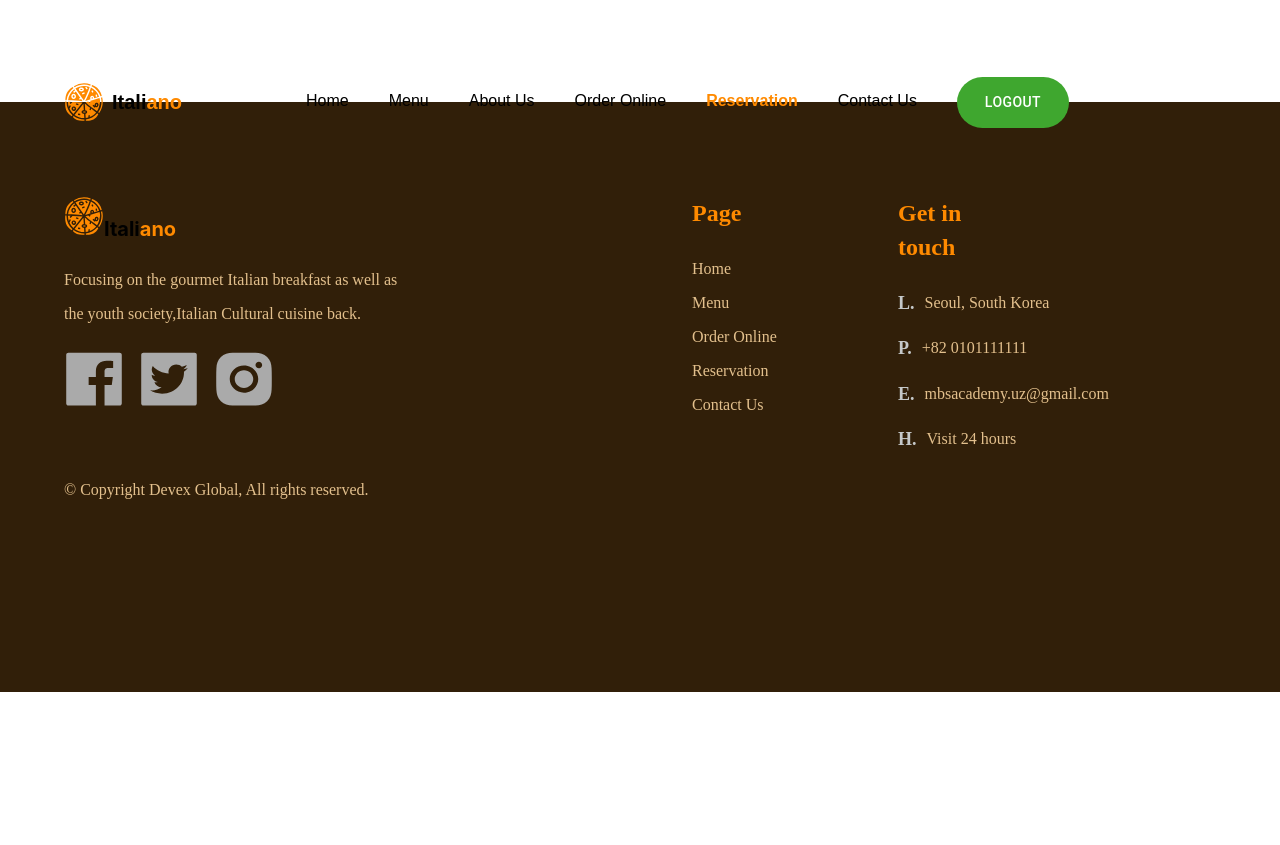
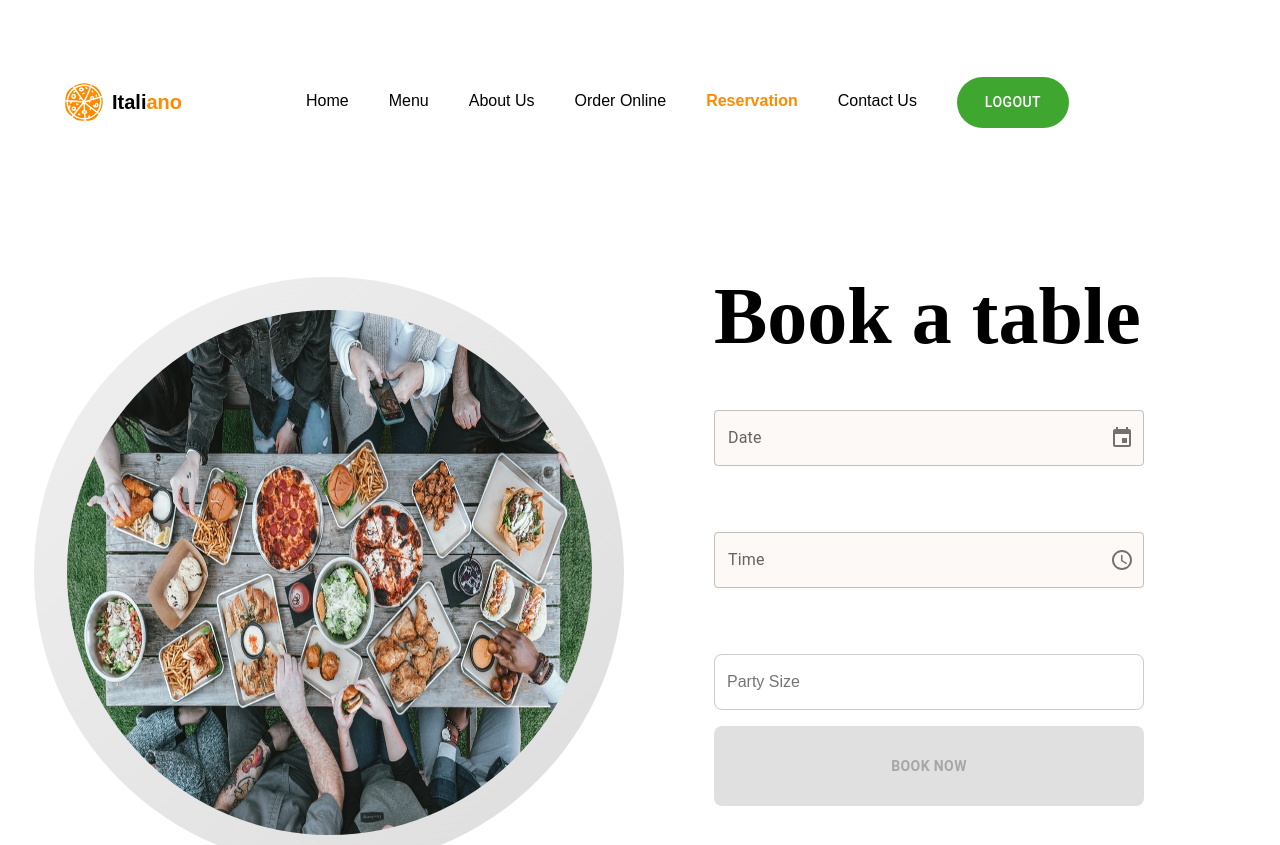
Before and after one commit to WilliamIsmoilov/italiano-react, a React (Vite) app: page /reservation in a window 1280 px wide. Shown: the top 845 px of the page. Before the commit the page ends 800 px from the top, so only its background shows below. Built offline with nearby package versions, Linux system fonts and the light colour scheme.

Commit message:
feat: reservation page created

```diff
--- a/src/App.tsx
+++ b/src/App.tsx
@@ -21,7 +21,7 @@ function App() {
         <Route path="/menu" element={<MenuPage />} />
         <Route path="/aboutUs" element={<AboutPage />} />
         <Route path="/orderOnline" element={<OrderOnlinePage />} />
-        <Route path="/reservation" element={<ReservationPage />} />
+        <Route path="/reservation/*" element={<ReservationPage />} />
         <Route path="/contactUs" element={<ContactUsPage />} />
      </Routes>
      <Footer/>
--- /dev/null
+++ b/src/css/reservation.css
@@ -0,0 +1,64 @@
+.reservation {
+  width: 100%;
+  height: auto;
+  margin-top: 100px;
+}
+
+.reservation .reservation-frame {
+  width: 100%;
+  height: 824px;
+  display: flex;
+  flex-direction: row;
+  margin-top: 100px;
+}
+
+.reservation .reservation-frame .reservation-section {
+  display: flex;
+  width: 1200px;
+  height: 824px;
+  flex-direction: row;
+}
+
+.reservation .reservation-frame .reservation-section .reservation-img {
+  width: 550px;
+  height: 800px;
+}
+
+.reservation .reservation-frame .reservation-section .table-order {
+  width: 475px;
+  height: 600px;
+  margin-top: 70px;
+  display: flex;
+  margin-left: 100px;
+}
+
+.reservation
+  .reservation-frame
+  .reservation-section
+  .reservation-img
+  .circle-wrapper {
+  width: 590px;
+  height: 590px;
+  border-radius: 50%;
+  background: linear-gradient(135deg, #f0f0f0, #ddd); /* Gradient border */
+  display: flex;
+  align-items: center;
+  justify-content: center;
+  margin-top: 75px;
+  margin-left: -30px;
+}
+
+.reservation .reservation-frame .reservation-section .table-order .book-title {
+  width: 475px;
+  height: 88px;
+  top: 283px;
+  angle: 0 deg;
+  opacity: 1;
+  font-family: Tinos;
+  font-weight: 700;
+  font-style: Bold;
+  font-size: 80px;
+  leading-trim: NONE;
+  line-height: 110.00000000000001%;
+  letter-spacing: 0%;
+}
--- a/src/routes/reservation/Booking.tsx
+++ b/src/routes/reservation/Booking.tsx
@@ -1,3 +1,130 @@
+import {  Box, Container, Stack } from "@mui/material";
+import type { Dayjs } from 'dayjs';
+
+import React, { useState } from 'react';
+import {  Button, FormControl } from '@mui/material';
+import { LocalizationProvider } from '@mui/x-date-pickers/LocalizationProvider';
+import { DatePicker, TimePicker } from '@mui/x-date-pickers';
+import { AdapterDayjs } from '@mui/x-date-pickers/AdapterDayjs';
+import { useNavigate } from 'react-router-dom';
+
 export default function BookingForm(){
+  const [date, setDate] = useState<Dayjs | null>(null);
+  const [time, setTime] = useState<Dayjs | null>(null);
+  const [partySize, setPartySize] = useState('');
 
+const navigate = useNavigate();
+
+   const handleOrder = () => {
+    if(date &&  time && partySize){
+        navigate('confirmation', {
+            state: {
+                date: date.format('YYYY-MM-DD'),
+                time: time.format('HH:mm'),
+                partySize
+            }
+        })
+    }
+  };
+
+    return( <div className="reservation-frame">
+        <Container>
+            <Stack className='reservation-section'>
+                <Stack className="reservation-img">
+                  <div className="circle-wrapper">
+                   <Box
+                   component={'img'}
+                   src="/images/reservation.jpg"
+                    sx={{
+                        // marginTop:'100px',
+                        // marginLeft:'-70px',
+                        width:'525px',
+                        height:'525px',
+                        display:'flex',
+                        justifyContent:'center',
+                        borderRadius: '50%'
+                    }}>
+                   </Box>
+                   </div>
+                </Stack>
+                <Stack className="table-order">
+                    <LocalizationProvider dateAdapter={AdapterDayjs}>
+                        <Box className='book-title'>
+                            Book a table
+                        </Box>
+
+                        {/* Date Picker */}
+                        <FormControl
+                         sx={{
+                               mb:2,
+                               width:'430px',
+                               marginTop:'50px',
+                               backgroundColor:'#fcf9f6ff'
+                               }}>
+                            <DatePicker
+                              label="Date"
+                              value={date}
+                              onChange={(newValue) => setDate(newValue)}
+                              disablePast
+                              format="YYYY_MM_DD"
+                            />
+                        </FormControl>
+                        {/* Time Keeper */}
+                         <FormControl
+                         sx={{
+                               mb:2,
+                               width:'430px',
+                               marginTop:'50px',
+                               backgroundColor:'#fcf9f6ff'
+                               }}>
+                            <TimePicker
+                               label='Time'
+                               value={time}
+                               onChange={(newTime) => setTime(newTime)}
+                            />
+                        </FormControl>
+
+                        {/* Party Size */}
+                        <FormControl
+                        sx={{
+                               mb:2,
+                               width:'430px',
+                               marginTop:'50px',
+                               backgroundColor:'#fcf9f6ff',
+                               }}>
+                            <input
+                            type="number"
+                            placeholder="Party Size"
+                            value={partySize}
+                            onChange={(e) => setPartySize(e.target.value)}
+                            style={{
+                                padding:'12px',
+                                borderRadius: '8px',
+                                border: '1px solid #ccc',
+                                width:'404px',
+                                height:'30px',
+                                fontSize:'16px'
+                            }}
+                            min={1}
+                            max={10}
+                            />
+                        </FormControl>
+
+                        <Button
+                          variant="contained"
+                          sx={{width:'430px', height:'80px', backgroundColor: '#ff9900', fontWeight: 'bold', borderRadius: 2 }}
+                          onClick={handleOrder}
+                          disabled={!date || !time || !partySize}
+                          >
+                           Book now
+                         </Button>
+                    </LocalizationProvider>
+                </Stack>
+
+            </Stack>
+        </Container>
+
+    </div>
+
+    )
 }
--- /dev/null
+++ b/src/routes/reservation/Confirmation.tsx
@@ -0,0 +1,103 @@
+import { useNavigate } from "react-router-dom";
+import { useState } from "react";
+
+export default function ConfirmationForm() {
+  const navigate = useNavigate();
+
+  const [formData, setFormData] = useState({
+    firstName: "",
+    lastName: "",
+    phone: "",
+    email: "",
+    request: "",
+  });
+
+  const handleChange = (e: React.ChangeEvent<HTMLInputElement | HTMLTextAreaElement>) => {
+    setFormData({ ...formData, [e.target.name]: e.target.value });
+  };
+
+  const handleSubmit = (e: React.FormEvent) => {
+    e.preventDefault();
+    console.log("Form submitted:", formData);
+    // Bu joyda API'ga yuborishing yoki boshqa ishlov berishing mumkin
+    navigate(-1); // Yopib yuboradi
+  };
+
+  return (
+    <div
+      className="confirmation-overlay"
+      style={{
+        position: "fixed",
+        top: 0,
+        left: 0,
+        width: "100vw",
+        height: "100vh",
+        backgroundColor: "rgba(0,0,0,0.5)",
+        display: "flex",
+        justifyContent: "center",
+        alignItems: "center",
+        zIndex: 1000
+      }}
+    >
+      <div
+        className="confirmation-box"
+        style={{
+          background: "white",
+          borderRadius: "10px",
+          padding: "2rem",
+          width: "600px",
+          maxHeight: "80vh",
+          overflowY: "auto"
+        }}
+      >
+        <h2>Confirm Your Reservation</h2>
+
+        <form onSubmit={handleSubmit} style={{ display: "flex", flexDirection: "column", gap: "1rem" }}>
+          <input
+            type="text"
+            name="firstName"
+            placeholder="First Name"
+            value={formData.firstName}
+            onChange={handleChange}
+            required
+          />
+          <input
+            type="text"
+            name="lastName"
+            placeholder="Last Name"
+            value={formData.lastName}
+            onChange={handleChange}
+            required
+          />
+          <input
+            type="tel"
+            name="phone"
+            placeholder="Phone Number"
+            value={formData.phone}
+            onChange={handleChange}
+            required
+          />
+          <input
+            type="email"
+            name="email"
+            placeholder="Email Address"
+            value={formData.email}
+            onChange={handleChange}
+            required
+          />
+          <textarea
+            name="request"
+            placeholder="Add a special request..."
+            value={formData.request}
+            onChange={handleChange}
+            rows={4}
+          />
+          <div style={{ display: "flex", gap: "1rem", justifyContent: "flex-end" }}>
+            <button type="button" onClick={() => navigate(-1)}>Cancel</button>
+            <button type="submit">Confirm</button>
+          </div>
+        </form>
+      </div>
+    </div>
+  );
+}
--- a/src/routes/reservation/index.tsx
+++ b/src/routes/reservation/index.tsx
@@ -1,8 +1,20 @@
 import BookingForm from "./Booking";
+import "../../css/reservation.css"
+import {  Routes, Route, useLocation } from 'react-router-dom';
+import ConfirmationForm from "./Confirmation";
+
 
 export default function ReservationPage(){
-    return( <div>
-        <BookingForm/>
+    const location = useLocation()
+    return(
+         <div className="reservation">
+
+            <Routes location={location}>
+               <Route path='/' element={<BookingForm/>}/>
+               <Route path="confirmation" element={<ConfirmationForm/>}/>
+            </Routes>
+
+        {/* <BookingForm/> */}
     </div>
 
     )
```
